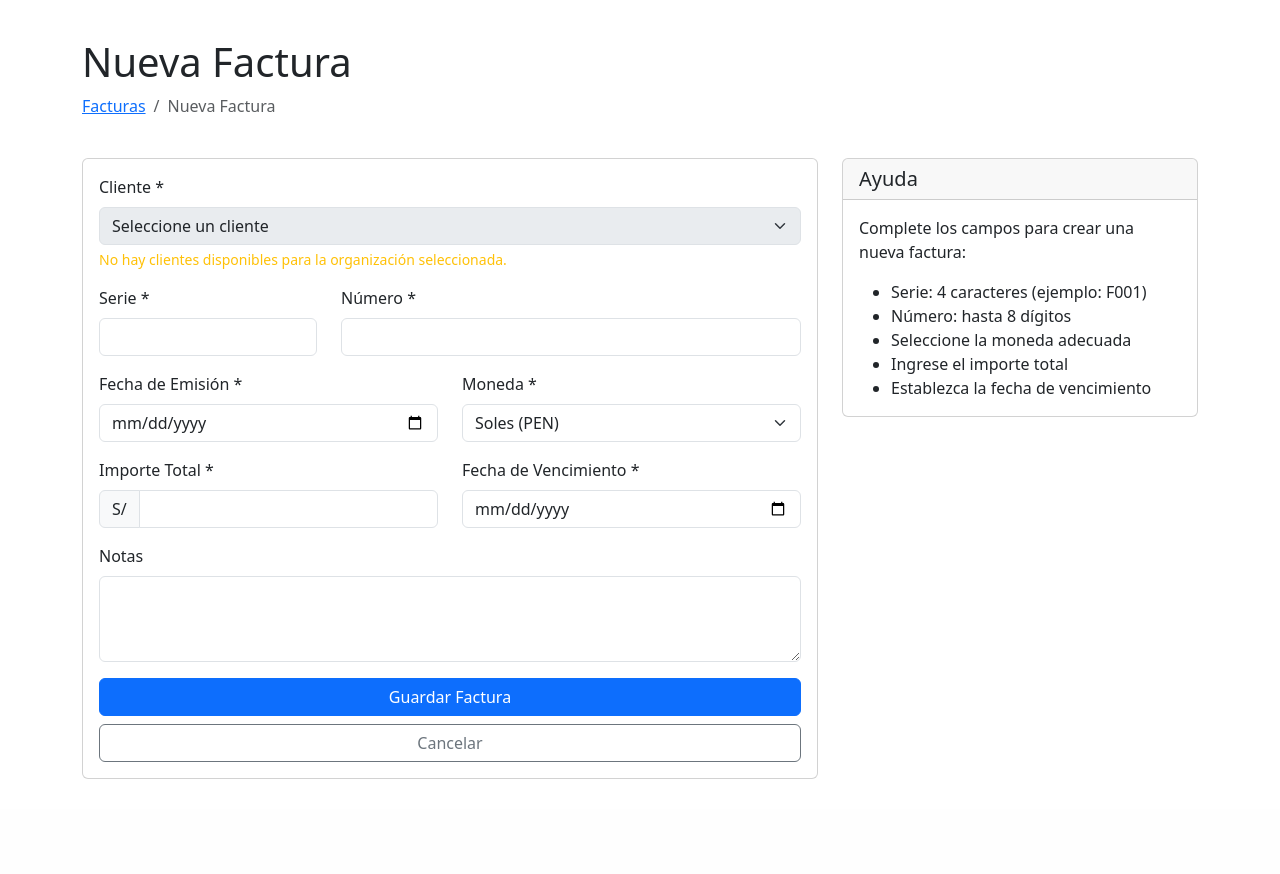
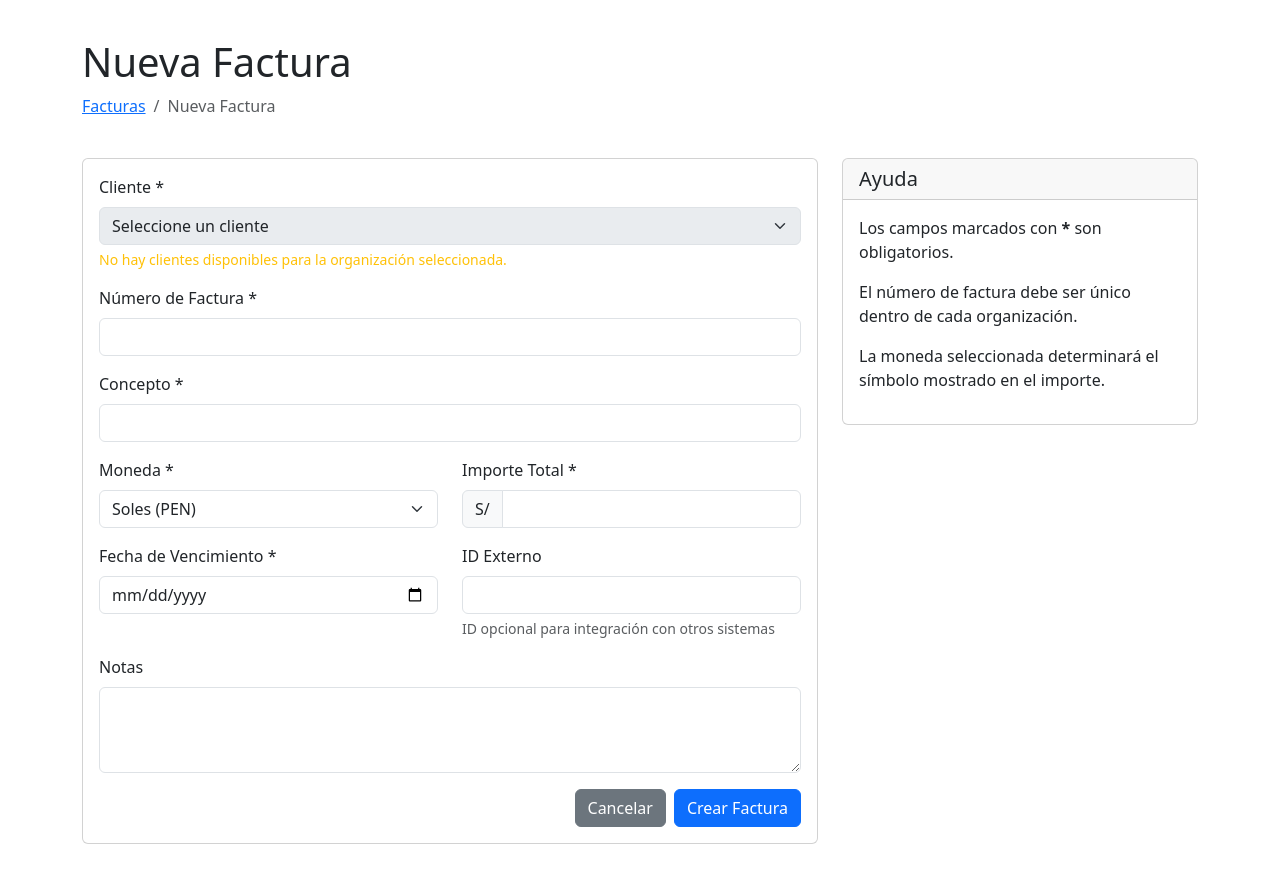
Before and after one commit to mitienda-pe/cobra-backend, a CodeIgniter 4 app: template app/Views/invoices/create.php in a window 1280 px wide. Shown: the part 56-930 px from the top of the page. Before the commit the page ends 835 px from the top, so only its background shows below. Run offline with PHP 8.4 and a stand-in for CodeIgniter, Linux system fonts and the light colour scheme; the template is opened without the code that fills it, so the values that code supplies are empty; some libraries are stand-ins or nearby versions.

Commit message:
cambio cuentas por cobrar a facturas

```diff
--- a/app/Views/invoices/create.php
+++ b/app/Views/invoices/create.php
@@ -19,6 +19,22 @@
     <div class="col-md-8">
         <div class="card">
             <div class="card-body">
+                <?php if (session()->has('error')): ?>
+                    <div class="alert alert-danger">
+                        <?= session('error') ?>
+                    </div>
+                <?php endif; ?>
+
+                <?php if (session()->has('errors')): ?>
+                    <div class="alert alert-danger">
+                        <ul class="mb-0">
+                            <?php foreach (session('errors') as $error): ?>
+                                <li><?= $error ?></li>
+                            <?php endforeach; ?>
+                        </ul>
+                    </div>
+                <?php endif; ?>
+
                 <form action="<?= site_url('invoices/create') ?>" method="post">
                     <?= csrf_field() ?>
 
@@ -76,33 +92,19 @@
                         <div id="client-empty" class="form-text text-warning d-none"></div>
                     </div>
 
-                    <div class="row">
-                        <div class="col-md-4">
-                            <div class="mb-3">
-                                <label for="series" class="form-label">Serie *</label>
-                                <input type="text" class="form-control" id="series" name="series"
-                                       value="<?= old('series', 'F001') ?>" required maxlength="4"
-                                       pattern="[A-Z0-9]{4}" title="4 caracteres alfanuméricos en mayúsculas">
-                            </div>
-                        </div>
-                        <div class="col-md-8">
-                            <div class="mb-3">
-                                <label for="number" class="form-label">Número *</label>
-                                <input type="text" class="form-control" id="number" name="number"
-                                       value="<?= old('number') ?>" required maxlength="8"
-                                       pattern="[0-9]{1,8}" title="Hasta 8 dígitos">
-                            </div>
-                        </div>
+                    <div class="mb-3">
+                        <label for="invoice_number" class="form-label">Número de Factura *</label>
+                        <input type="text" class="form-control" id="invoice_number" name="invoice_number"
+                               value="<?= old('invoice_number') ?>" required maxlength="50">
+                    </div>
+
+                    <div class="mb-3">
+                        <label for="concept" class="form-label">Concepto *</label>
+                        <input type="text" class="form-control" id="concept" name="concept"
+                               value="<?= old('concept') ?>" required maxlength="255">
                     </div>
 
                     <div class="row">
-                        <div class="col-md-6">
-                            <div class="mb-3">
-                                <label for="issue_date" class="form-label">Fecha de Emisión *</label>
-                                <input type="date" class="form-control" id="issue_date" name="issue_date"
-                                       value="<?= old('issue_date', date('Y-m-d')) ?>" required>
-                            </div>
-                        </div>
                         <div class="col-md-6">
                             <div class="mb-3">
                                 <label for="currency" class="form-label">Moneda *</label>
@@ -112,24 +114,32 @@
                                 </select>
                             </div>
                         </div>
+                        <div class="col-md-6">
+                            <div class="mb-3">
+                                <label for="amount" class="form-label">Importe Total *</label>
+                                <div class="input-group">
+                                    <span class="input-group-text currency-symbol">S/</span>
+                                    <input type="number" class="form-control" id="amount" name="amount"
+                                           value="<?= old('amount') ?>" required step="0.01" min="0">
+                                </div>
+                            </div>
+                        </div>
                     </div>
 
                     <div class="row">
                         <div class="col-md-6">
                             <div class="mb-3">
-                                <label for="total_amount" class="form-label">Importe Total *</label>
-                                <div class="input-group">
-                                    <span class="input-group-text currency-symbol">S/</span>
-                                    <input type="number" class="form-control" id="total_amount" name="total_amount"
-                                           value="<?= old('total_amount') ?>" required step="0.01" min="0">
-                                </div>
+                                <label for="due_date" class="form-label">Fecha de Vencimiento *</label>
+                                <input type="date" class="form-control" id="due_date" name="due_date"
+                                       value="<?= old('due_date', date('Y-m-d', strtotime('+30 days'))) ?>" required>
                             </div>
                         </div>
                         <div class="col-md-6">
                             <div class="mb-3">
-                                <label for="due_date" class="form-label">Fecha de Vencimiento *</label>
-                                <input type="date" class="form-control" id="due_date" name="due_date"
-                                       value="<?= old('due_date') ?>" required>
+                                <label for="external_id" class="form-label">ID Externo</label>
+                                <input type="text" class="form-control" id="external_id" name="external_id"
+                                       value="<?= old('external_id') ?>" maxlength="36">
+                                <div class="form-text">ID opcional para integración con otros sistemas</div>
                             </div>
                         </div>
                     </div>
@@ -139,9 +149,9 @@
                         <textarea class="form-control" id="notes" name="notes" rows="3"><?= old('notes') ?></textarea>
                     </div>
 
-                    <div class="d-grid gap-2">
-                        <button type="submit" class="btn btn-primary">Guardar Factura</button>
-                        <a href="<?= site_url('invoices') ?>" class="btn btn-outline-secondary">Cancelar</a>
+                    <div class="d-flex justify-content-end gap-2">
+                        <a href="<?= site_url('invoices') ?>" class="btn btn-secondary">Cancelar</a>
+                        <button type="submit" class="btn btn-primary">Crear Factura</button>
                     </div>
                 </form>
             </div>
@@ -154,19 +164,17 @@
                 <h5 class="card-title mb-0">Ayuda</h5>
             </div>
             <div class="card-body">
-                <p>Complete los campos para crear una nueva factura:</p>
-                <ul class="mb-0">
-                    <li>Serie: 4 caracteres (ejemplo: F001)</li>
-                    <li>Número: hasta 8 dígitos</li>
-                    <li>Seleccione la moneda adecuada</li>
-                    <li>Ingrese el importe total</li>
-                    <li>Establezca la fecha de vencimiento</li>
-                </ul>
+                <p>Los campos marcados con <strong>*</strong> son obligatorios.</p>
+                <p>El número de factura debe ser único dentro de cada organización.</p>
+                <p>La moneda seleccionada determinará el símbolo mostrado en el importe.</p>
             </div>
         </div>
     </div>
 </div>
 
+<?= $this->endSection() ?>
+
+<?= $this->section('scripts') ?>
 <script>
 document.addEventListener('DOMContentLoaded', function() {
     const currencySelect = document.getElementById('currency');
```
